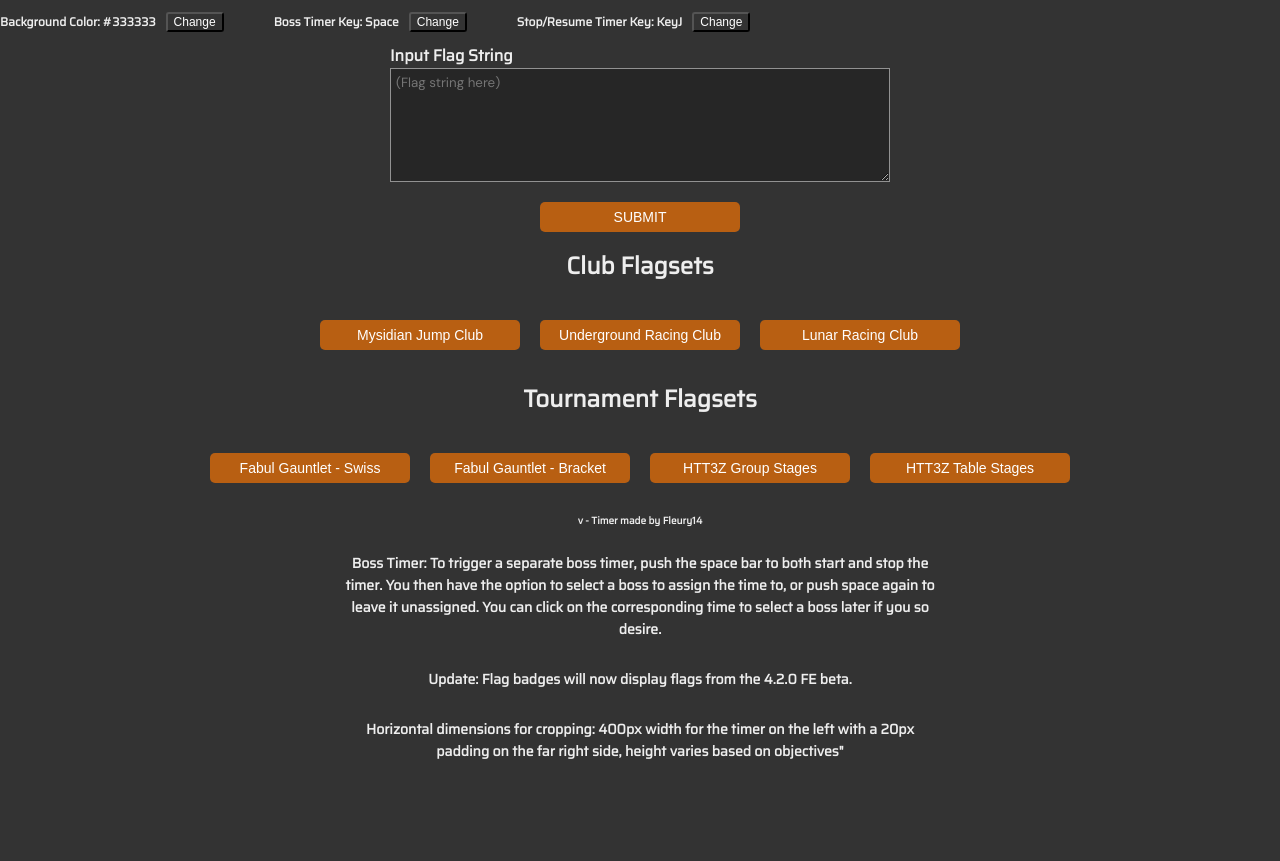
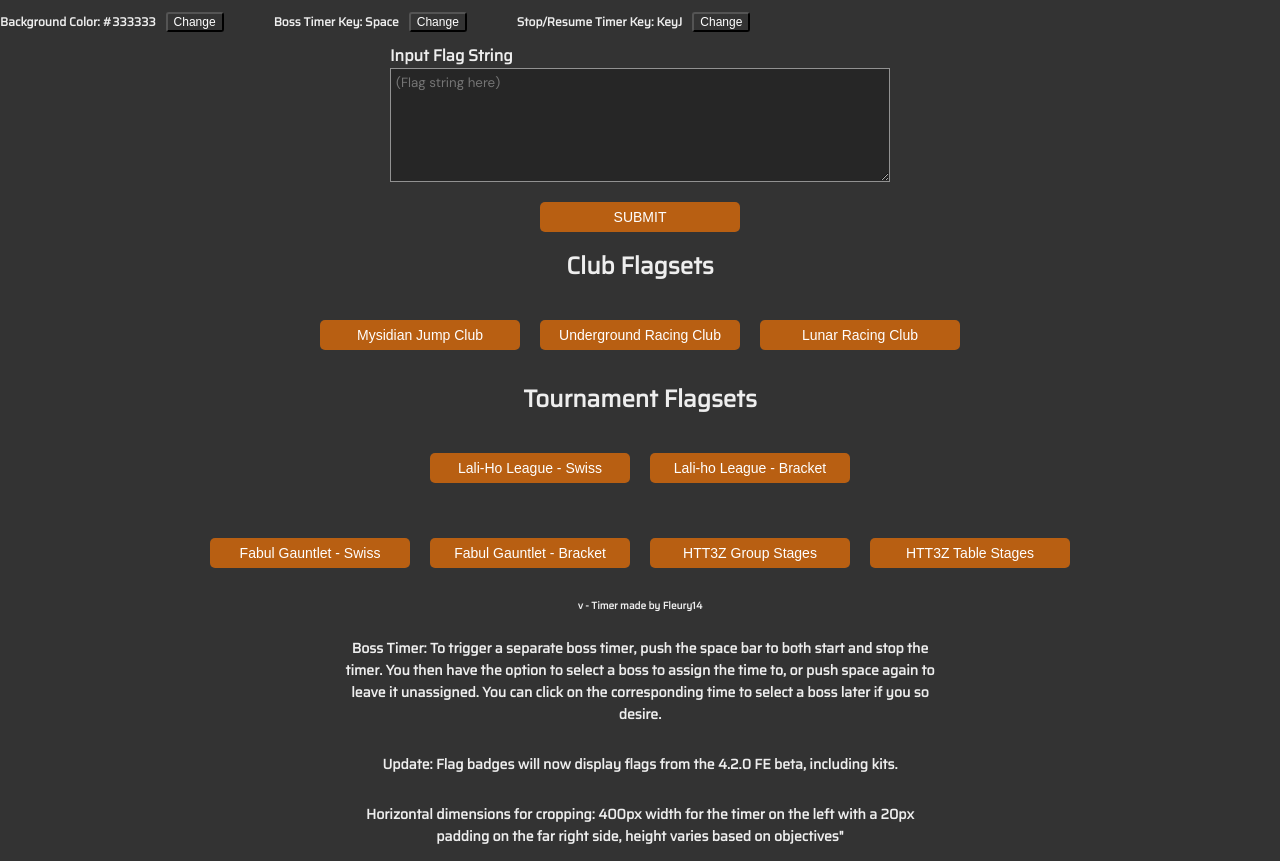
Before and after one commit to Fleury14/v4-timer, a React (Create React App) app: page / in a window 1280 px wide. Before the commit the page ends 800 px from the top, so only its background shows below. Built offline with nearby package versions, Linux system fonts and the light colour scheme; no server answers.

Commit message:
feat(flag input): update message with kits, include LHL preset

```diff
--- a/src/components/flag-info/flag-badges.js
+++ b/src/components/flag-info/flag-badges.js
@@ -277,9 +277,6 @@ const renderKits = (flags: string) => {
     const kits = [];
     const kitStrings = [];
 
-
-
-    console.log(getPropertySection(flags, 'kit'), getPropertySection(flags, 'kit2'), getPropertySection(flags, 'kit3'));
     if(flags.indexOf('kit:')) kitStrings.push(getPropertySection(flags, 'kit'));
     if(flags.indexOf('kit2')) kitStrings.push(getPropertySection(flags, 'kit2'));
     if(flags.indexOf('kit3')) kitStrings.push(getPropertySection(flags, 'kit3'));
--- a/src/components/flag-input/flag-input-form.js
+++ b/src/components/flag-input/flag-input-form.js
@@ -44,6 +44,11 @@ class FlagInputForm extends Component {
                 </div>
                 <h2 className="flag-preset-title">Tournament Flagsets</h2>
                 <div className="flag-presets">
+                    <button onClick={() => this.setState({ flags: 'O1:quest_forge/2:quest_tradepink/3:quest_magnes/random:2,boss,char/req:4/win:crystal Kmain/summon/moon Pkey Cstandard/distinct:10/j:abilities/nekkie/bye Twildish/maxtier:6 Sstandard/sell:quarter Bstandard/alt:gauntlet Nchars/key Etoggle Glife/sylph -kit:basic -kit2:dwarf -noadamants -spoon -exp:noboost -vanilla:giant' })}>Lali-Ho League - Swiss</button>
+                    <button onClick={() => this.setState({ flags: 'Omode:classicforge/1:quest_tradepink/2:quest_magnes/random:2,boss,char/req:4/win:crystal Kmain/summon/moon Pkey Cstandard/distinct:10/j:abilities/nekkie/nodupes/bye Tpro/maxtier:6 Sstandard/sell:0 Bstandard/alt:gauntlet Nchars/key Etoggle Glife/sylph -kit:freedom -kit2:grabbag -kit3:money -noadamants -exp:noboost -vanilla:giant' })}>Lali-ho League - Bracket</button>
+                </div>
+
+                <div className="flag-presets">
                     <button onClick={() => this.setState({ flags: 'Orandom:5/win:crystal Kmain/summon/moon Pkey Cstandard/j:abilities Tstandard Sstandard Bstandard/alt:gauntlet Nchars/key Etoggle Glife -kit:basic -noadamants' })}>Fabul Gauntlet - Swiss</button>
                     <button onClick={() => this.setState({ flags: 'Orandom:5/win:crystal Kmain/summon/moon Pkey Cstandard/distinct:7/j:abilities/nodupes/bye Tpro Spro/quarter Bstandard/alt:gauntlet Nchars/key Etoggle Glife -kit:basic -noadamants' })}>Fabul Gauntlet - Bracket</button>
                     <button onClick={() => this.setState({ flags: 'O1:quest_forge/random:3,quest/req:3/win:crystal Kmain/summon/moon Pkey Crelaxed/maybe/no:fusoya/j:abilities/bye Twildish/sparse:60 Sstandard Bstandard/alt:gauntlet Nkey Etoggle/cantrun Gwarp/life/sylph -kit:basic -noadamants -spoon -vanilla:agility' })}>HTT3Z Group Stages</button>
--- a/src/components/flag-input/flag-input.js
+++ b/src/components/flag-input/flag-input.js
@@ -11,7 +11,7 @@ const FlagInputComponent = (props) => {
             <p className="credits">v{process.env.REACT_APP_VERSION} - Timer made by Fleury14</p>
             <div className="flag-input-container">
                 <p className="instructions">Boss Timer: To trigger a separate boss timer, push the space bar to both start and stop the timer. You then have the option to select a boss to assign the time to, or push space again to leave it unassigned. You can click on the corresponding time to select a boss later if you so desire.</p>
-                <p className="instructions">Update: Flag badges will now display flags from the 4.2.0 FE beta.</p>
+                <p className="instructions">Update: Flag badges will now display flags from the 4.2.0 FE beta, including kits.</p>
             </div>
             <div className="flag-input-container">
                 <p className="instructions">Horizontal dimensions for cropping: 400px width for the timer on the left with a 20px padding on the far right side, height varies based on objectives"</p>
```
